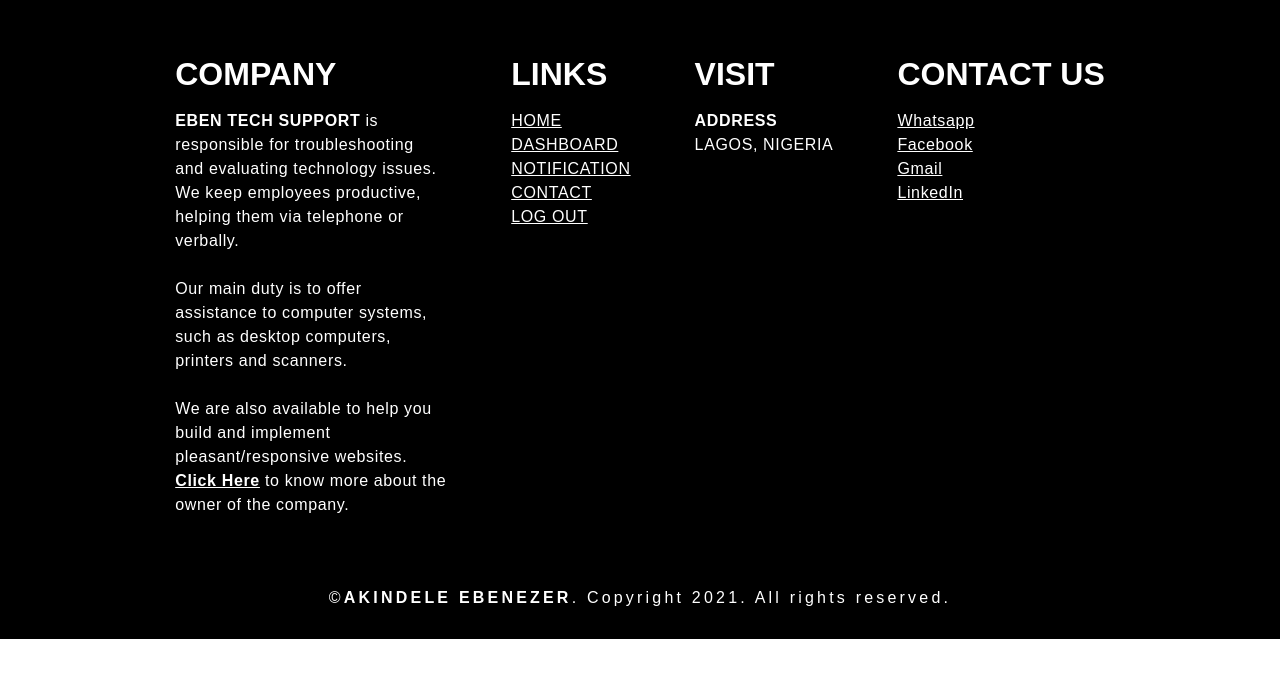
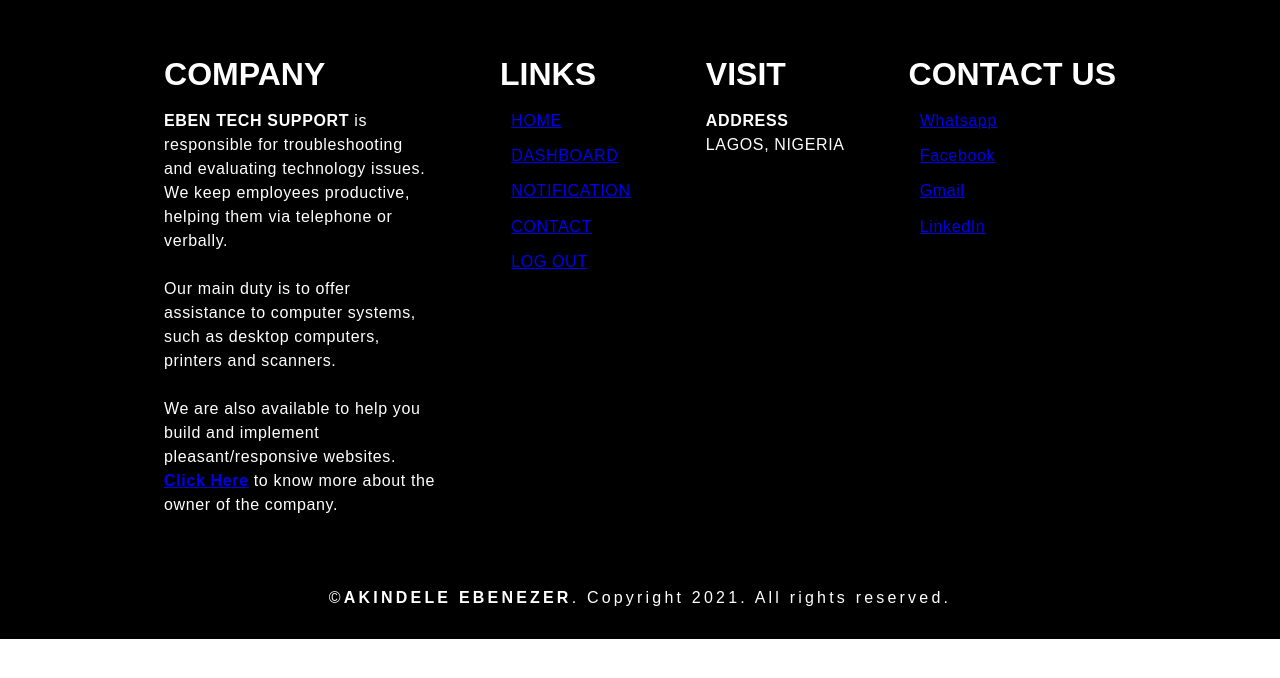
Before and after one commit to Akindele-Ebenezer/eben-techsupport, a PHP site: page /footer.html in a window 1280 px wide. Shown: the top 678 px of the page. Run offline with PHP 8.4, Linux system fonts and the light colour scheme.

Commit message:
Update styles.css

```diff
--- a/styles.css
+++ b/styles.css
@@ -102,6 +102,7 @@
 		}
 
 		.dashboard a {
+            font-weight: bold;
 			text-decoration: none;
 		}
 
@@ -137,10 +138,6 @@
 			justify-content: center;
 			padding: 2rem;
 			position: relative;
-		}
-
-		footer a {
-			color: #fff;
 		}
 
 		#footer-company-text {
@@ -189,6 +186,10 @@
 		#form-wrapper span {
 			color: red;
 		}
+
+        #footer li {
+            margin: .7rem;
+        }
 
 		#footer li, #footer p {
 			letter-spacing: .04rem;
@@ -315,12 +316,6 @@
 
 		#profile-details span {
 			padding: .5rem;
-		}
-
-		#profile-details li:nth-child(even) {
-		}
-
-		#profile-details li:nth-child(odd) {
 		}
 
 		#profile-img {
@@ -600,8 +595,4 @@
 			* {
 				font-size: small;
 			}
-
-			#welcome-text {
-				transform: translateY(-1.5rem);
-			}
 		}
```
